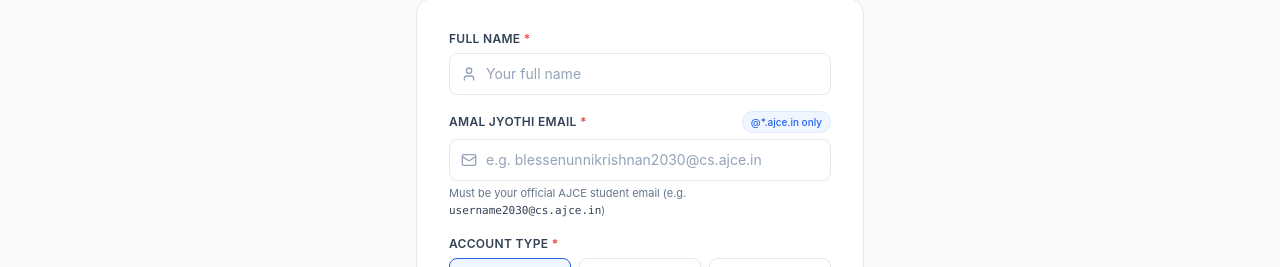
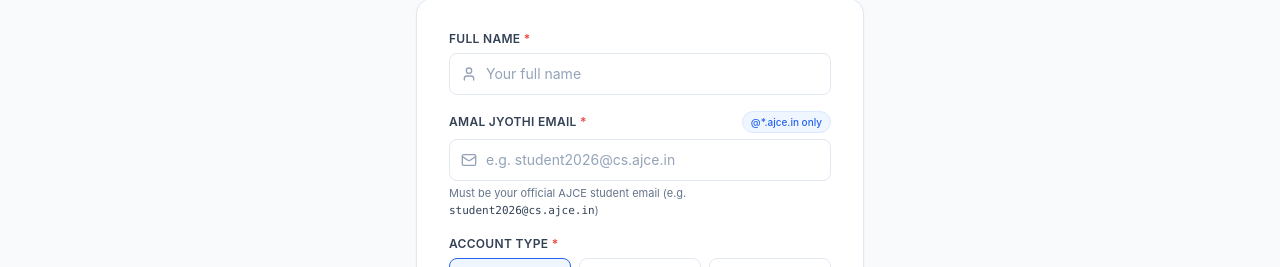
Before and after one commit to blessen18/Campus-Find, a Next.js app: page /auth/register in a window 1280 px wide. Shown: the part 282-549 px from the top of the page. Built offline with nearby package versions, Linux system fonts and the light colour scheme; no server answers.

Commit message:
Replace personal email placeholder with generic student email example

```diff
--- a/app/auth/login/page.tsx
+++ b/app/auth/login/page.tsx
@@ -49,7 +49,7 @@ export default function LoginPage() {
       }
     } else {
       if (!isAjceEmail(cleanEmail) && !isWhitelistedAdmin) {
-        setError('Please use your official Amal Jyothi email (e.g. yourname2030@cs.ajce.in)')
+        setError('Please use your official Amal Jyothi email (e.g. student2026@cs.ajce.in)')
         return
       }
     }
@@ -98,7 +98,7 @@ export default function LoginPage() {
 
   const fillDemoStudent = () => {
     setLoginType('student')
-    setEmail('blessenunnikrishnan2030@cs.ajce.in')
+    setEmail('student2026@cs.ajce.in')
     setPassword('Campus@2026!')
     setError('')
   }
@@ -190,7 +190,7 @@ export default function LoginPage() {
                   type="email"
                   value={email}
                   onChange={e => setEmail(e.target.value)}
-                  placeholder={loginType === 'admin' ? 'admin@gmail.com' : 'e.g. blessenunnikrishnan2030@cs.ajce.in'}
+                  placeholder={loginType === 'admin' ? 'admin@gmail.com' : 'e.g. student2026@cs.ajce.in'}
                   className="w-full border border-slate-200 rounded-lg pl-9 pr-4 py-2.5 text-sm text-slate-900 placeholder:text-slate-400 focus:outline-none focus:ring-2 focus:ring-blue-500/30 focus:border-blue-500 transition-colors"
                   required
                 />
--- a/app/auth/register/page.tsx
+++ b/app/auth/register/page.tsx
@@ -64,7 +64,7 @@ export default function RegisterPage() {
 
     // Create profile
     const profile: Profile = {
-      id: isDev ? 'usr-dev-blessen' : 'usr-' + Date.now(),
+      id: isDev ? 'usr-dev-admin' : 'usr-' + Date.now(),
       full_name: form.full_name.trim(),
       email: form.email.trim().toLowerCase(),
       role: isDev ? 'admin' : form.role,
@@ -171,13 +171,13 @@ export default function RegisterPage() {
                   type="email"
                   value={form.email}
                   onChange={e => setField('email', e.target.value)}
-                  placeholder="e.g. blessenunnikrishnan2030@cs.ajce.in"
+                  placeholder="e.g. student2026@cs.ajce.in"
                   className="w-full border border-slate-200 rounded-lg pl-9 pr-4 py-2.5 text-sm text-slate-900 placeholder:text-slate-400 focus:outline-none focus:ring-2 focus:ring-blue-500/30 focus:border-blue-500 transition-colors"
                   required
                 />
               </div>
               <p className="text-[11px] text-slate-500 mt-1">
-                Must be your official AJCE student email (e.g. <span className="font-mono text-slate-700">username2030@cs.ajce.in</span>)
+                Must be your official AJCE student email (e.g. <span className="font-mono text-slate-700">student2026@cs.ajce.in</span>)
               </p>
             </div>
 
--- a/lib/utils.ts
+++ b/lib/utils.ts
@@ -84,7 +84,7 @@ export function isDeveloperEmail(email: string): boolean {
 
 /**
  * Validates whether an email belongs to an official Amal Jyothi College of Engineering student/member.
- * Standard student email format: username<year>@<dept>.ajce.in (e.g. blessenunnikrishnan2030@cs.ajce.in)
+ * Standard student email format: username<year>@<dept>.ajce.in (e.g. student2026@cs.ajce.in)
  * Also supports @ajce.in and @ajce.edu.in for general campus addresses.
  */
 export function isAjceEmail(email: string): boolean {
```
Also changed, not shown: app/api/items/[id]/route.ts (line endings or trailing spaces), app/api/items/route.ts (line endings or trailing spaces), app/dashboard/DashboardClient.tsx (line endings or trailing spaces), components/HomeRecentFeeds.tsx (line endings or trailing spaces), lib/serverStorage.ts (line endings or trailing spaces).
